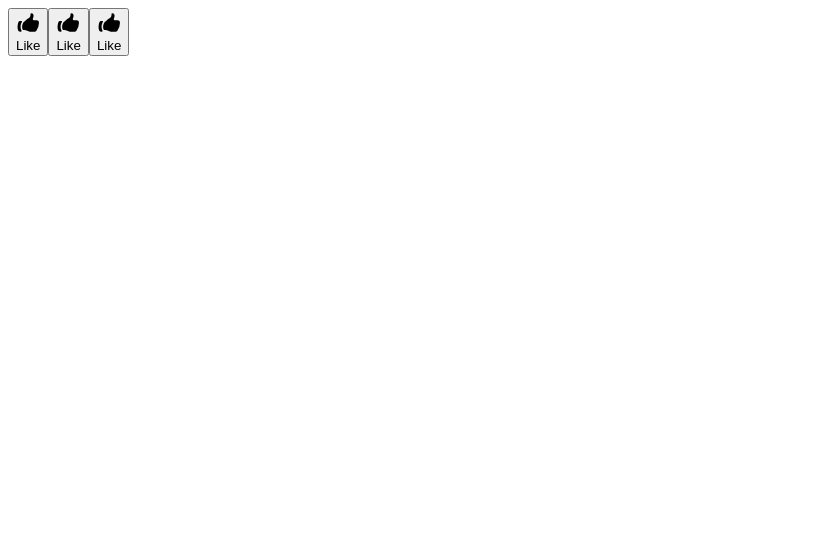
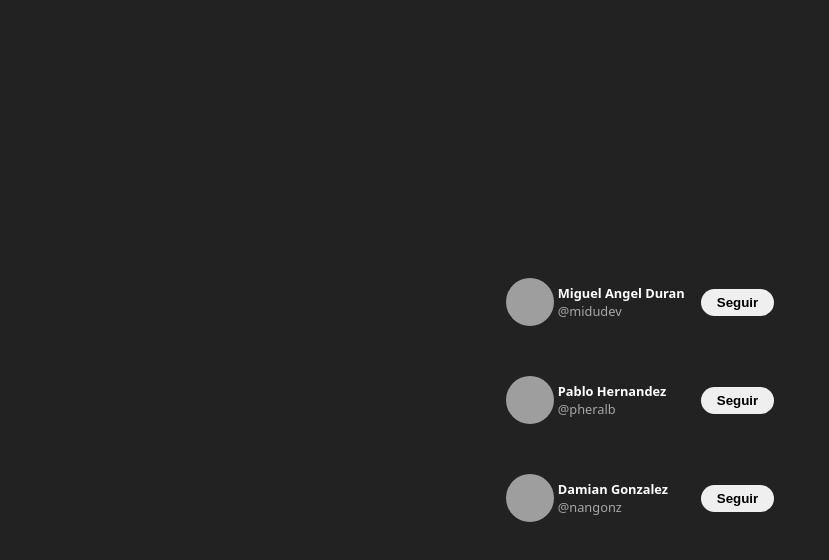
Before and after one commit to nangonz/React-Midudev, a React (Vite) app in the folder projects/00-hola-mundo/: page / in a window 1280 px wide. Shown: the top 560 px of the page, without its empty margins (0-829 px from the left). Built offline with nearby package versions, Linux system fonts and the light colour scheme; grey boxes are pictures that could not be loaded.

Commit message:
TwitterFollowCard

```diff
--- /dev/null
+++ b/projects/00-hola-mundo/src/App.css
@@ -0,0 +1,37 @@
+.tw-follow-card {
+    /* outline: 1px solid red; */
+    display: flex;
+    align-items: center;
+    justify-content: space-between;
+    color: #fff;
+    font-size: .8rem;
+}
+
+.tw-follow-card-header {
+    display: flex;
+    align-items: center;
+    gap: 4px;
+}
+
+.tw-follow-card-info {
+    display: flex;
+    flex-direction: column;
+}
+
+.tw-follow-card-infoUserName {
+    opacity: .6;
+}
+
+.tw-follow-card-avatar {
+    width: 48px;
+    height: 48px;
+    border-radius: 1000px;
+}
+
+.tw-follow-card-button {
+    margin-left: 16px;
+    border: 0;
+    border-radius: 999px;
+    padding: 6px 16px;
+    font-weight: bold;
+}
--- /dev/null
+++ b/projects/00-hola-mundo/src/App.jsx
@@ -0,0 +1,13 @@
+import TwitterFollowCard from "./TwitterFollowCard"
+import './App.css'
+
+
+export default function App(){
+    return(
+        <section className="app">
+            <TwitterFollowCard userName='midudev' name='Miguel Angel Duran'/>
+            <TwitterFollowCard userName='pheralb' name='Pablo Hernandez'/>
+            <TwitterFollowCard userName='nangonz' name='Damian Gonzalez'/>
+        </section>
+    )
+}
--- /dev/null
+++ b/projects/00-hola-mundo/src/TwitterFollowCard.jsx
@@ -0,0 +1,22 @@
+
+export default function TwitterFollowCard({userName, name, isFollowing}){
+    return (
+        <article className='tw-follow-card'>
+            <header className='tw-follow-card-header'>
+                <img
+                className='tw-follow-card-avatar'
+                src={`https://unavatar.io/${userName} `}
+                alt="profile pic" />
+                <div className='tw-follow-card-info'>
+                    <strong>{name}</strong>
+                    <span className='tw-follow-card-infoUserName'>@{userName}</span>
+                </div>
+            </header>
+            <aside>
+                <button className='tw-follow-card-button'>
+                    Seguir
+                </button>
+            </aside>
+        </article>
+    )
+}
--- /dev/null
+++ b/projects/00-hola-mundo/src/index.css
@@ -0,0 +1,14 @@
+body {
+    margin: 0;
+    background: #222;
+    font-family: system-ui;
+    display: grid;
+    place-content: center;
+    min-height: 100vh;
+}
+
+.app {
+    display: flex;
+    flex-direction: column;
+    gap: 50px;
+}
--- a/projects/00-hola-mundo/src/main.jsx
+++ b/projects/00-hola-mundo/src/main.jsx
@@ -1,21 +1,10 @@
 import React from 'react'
 import ReactDOM from 'react-dom/client'
+import App from './App'
+import './index.css'
 
-const Button = ({text})=>{
-  return (
-    <button>
-    <svg xmlns="http://www.w3.org/2000/svg" viewBox="0 0 24 24" fill="currentColor" class="w-6 h-6">
-      <path d="M7.493 18.75c-.425 0-.82-.236-.975-.632A7.48 7.48 0 016 15.375c0-1.75.599-3.358 1.602-4.634.151-.192.373-.309.6-.397.473-.183.89-.514 1.212-.924a9.042 9.042 0 012.861-2.4c.723-.384 1.35-.956 1.653-1.715a4.498 4.498 0 00.322-1.672V3a.75.75 0 01.75-.75 2.25 2.25 0 012.25 2.25c0 1.152-.26 2.243-.723 3.218-.266.558.107 1.282.725 1.282h3.126c1.026 0 1.945.694 2.054 1.715.045.422.068.85.068 1.285a11.95 11.95 0 01-2.649 7.521c-.388.482-.987.729-1.605.729H14.23c-.483 0-.964-.078-1.423-.23l-3.114-1.04a4.501 4.501 0 00-1.423-.23h-.777zM2.331 10.977a11.969 11.969 0 00-.831 4.398 12 12 0 00.52 3.507c.26.85 1.084 1.368 1.973 1.368H4.9c.445 0 .72-.498.523-.898a8.963 8.963 0 01-.924-3.977c0-1.708.476-3.305 1.302-4.666.245-.403-.028-.959-.5-.959H4.25c-.832 0-1.612.453-1.918 1.227z" />
-    </svg>
-    {text}</button>
-  )
-}
 
 const root = ReactDOM.createRoot(document.getElementById('root'))
 root.render(
-  <React.Fragment>
-    <Button text='Like'/>
-    <Button text='Like'/>
-    <Button text='Like'/>
-  </React.Fragment>
+  <App/>
 )
```
